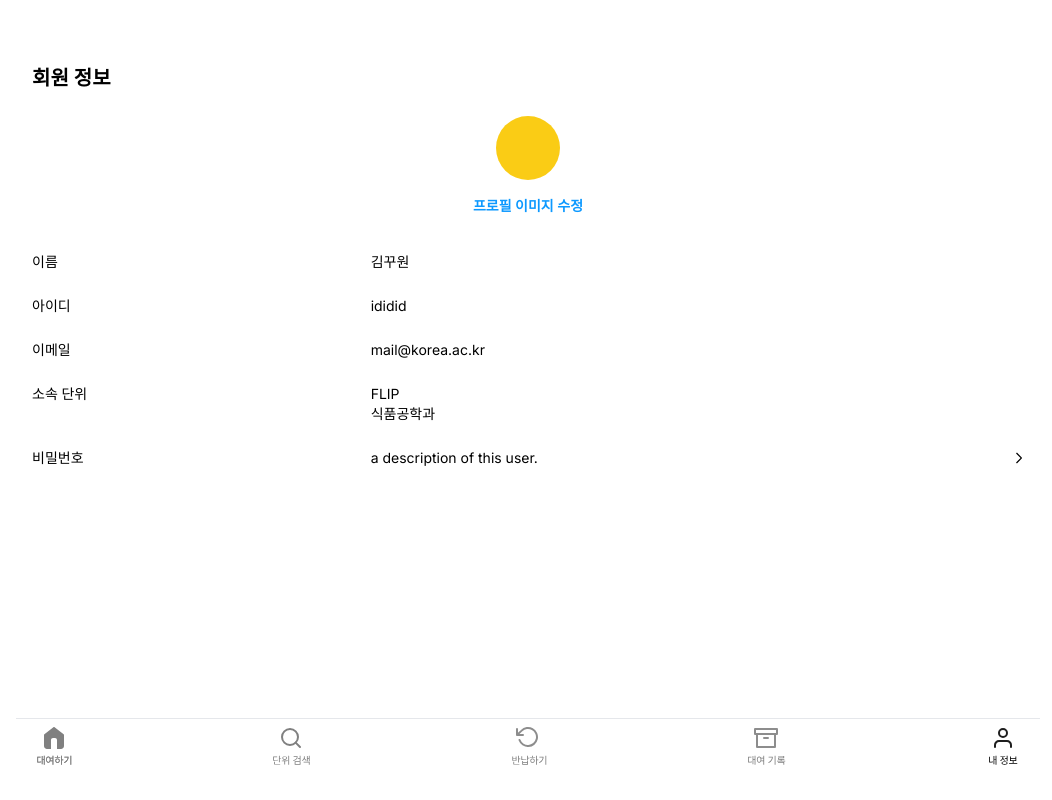
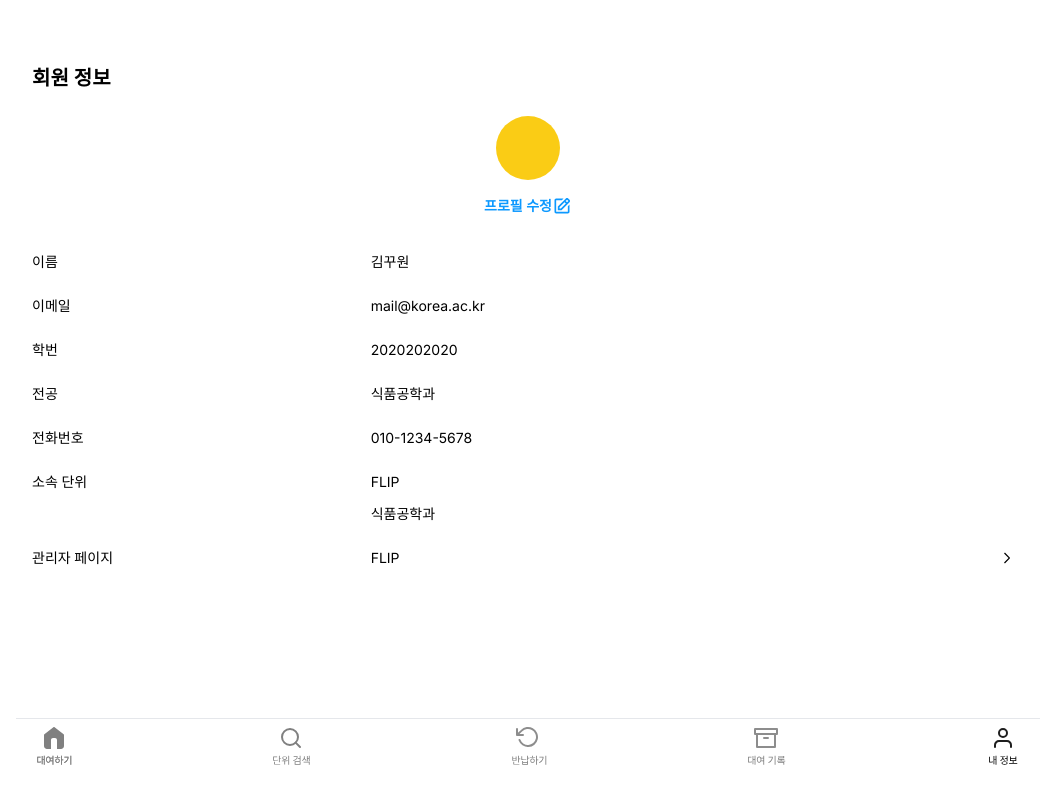
Before and after one commit to chelsh/taka-front, a Next.js app: page /profile in a window 1280 px wide. Shown: the whole page, without its empty margins (112-1164 px from the left). Built offline with nearby package versions, Linux system fonts and the light colour scheme.

Commit message:
✨ Update ui

```diff
--- a/app/(auth)/findPassword/page.tsx
+++ b/app/(auth)/findPassword/page.tsx
@@ -128,8 +128,12 @@ export default function Home() {
               textColor="text-white"
               innerText="임시 비밀번호 발급받기"
               onClick={() => {
+                if (isEmailValidated) {
+                  setModalText("이메일을 인증해주세요.");
+                  setShowModal(true);
+                }
+
                 /* 임시 비밀번호 발급 api*/
-
                 const resOk = true;
                 if (resOk) {
                   setCompleteSignUp(true);
@@ -139,7 +143,11 @@ export default function Home() {
           </div>
         </div>
         {showModal ? (
-          <Modal text={modalText} cancelable={false} setShowModal={setShowModal} />
+          <Modal
+            text={modalText}
+            cancelable={false}
+            setShowModal={setShowModal}
+          />
         ) : null}
         {isEmailValidated && completeSignUp ? (
           <ReadyToLogin text={"이메일로 임시 비밀번호가 발급되었습니다."} />
--- a/app/(auth)/login/page.tsx
+++ b/app/(auth)/login/page.tsx
@@ -26,6 +26,7 @@ export default function Home() {
         <div className="w-full text-center">
           <div className="mb-6 text-lg font-semibold">로그인</div>
           <div className="mx-6 flex flex-col items-center justify-center space-y-3 border-b-[1px] border-b-gray-200 pb-8">
+            {/* <div className="w-full"> */}
             <Input
               type="text"
               placeholder="학교 이메일"
@@ -39,6 +40,8 @@ export default function Home() {
                 setEmail(e.target.value);
               }}
             />
+            {/* <span className="absolute text-[#828282] right-10 mt-2">@korea.ac.kr</span> */}
+            {/* </div> */}
             {showEmailWarning ? (
               <div className="mb-3 ml-2 mt-1 w-full text-start text-xs text-red-700">
                 정확한 이메일 주소를 써주세요.
--- a/app/(auth)/signUp/page.tsx
+++ b/app/(auth)/signUp/page.tsx
@@ -149,7 +149,7 @@ export default function Home() {
                 />
                 <Input
                   type="text"
-                  placeholder="전공"
+                  placeholder="전공 (ex: 생명과학대학 식품공학과)"
                   value={major}
                   maxLength={20}
                   onChange={(e) => setMajor(e.target.value)}
--- a/app/(main)/layout.tsx
+++ b/app/(main)/layout.tsx
@@ -16,7 +16,7 @@ export default function RootLayout({
   return (
     <div>
       {children}
-      <div className="fixed  bottom-0 z-[999] flex w-full max-w-screen-lg flex-row justify-between border-t-[1px] border-t-gray-200 bg-white pb-8">
+      <div className="fixed bottom-0 flex w-full max-w-screen-lg flex-row justify-between border-t-[1px] border-t-gray-200 bg-white pb-8">
         <Link href="/rent">
           <Image
             src={
--- a/app/(main)/profile/page.tsx
+++ b/app/(main)/profile/page.tsx
@@ -15,28 +15,33 @@ export default function Profile() {
       <div className="px-4 pt-16 text-xl font-semibold">회원 정보</div>
       <div className="flex flex-col items-center justify-center py-6">
         <div className="mb-4 h-16 w-16 rounded-full bg-yellow-400" />
-        <button className="text-sm font-semibold text-[#0D99FF]">
-          프로필 이미지 수정
+        <button className="flex flex-row text-sm font-semibold text-[#0D99FF]">
+          프로필 수정
+          <Image src="/blueEditIcon.svg" width={20} height={20} alt="edit" />
         </button>
       </div>
       <div className="grid grid-cols-3 gap-6 px-4 py-3 text-sm font-medium">
         <div>이름</div>
         <div className="col-span-2 font-normal">{userData.name}</div>
-        <div>아이디</div>
-        <div className="col-span-2 font-normal">{userData.id}</div>
         <div>이메일</div>
         <div className="col-span-2 font-normal">{userData.email}</div>
+        <div>학번</div>
+        <div className="col-span-2 font-normal">2020202020</div>
+        <div>전공</div>
+        <div className="col-span-2 font-normal">식품공학과</div>
+        <div>전화번호</div>
+        <div className="col-span-2 font-normal">010-1234-5678</div>
         <div>소속 단위</div>
-        <div className="col-span-2 flex flex-col">
+        <div className="col-span-2 flex flex-col space-y-3">
           {userData.belongs.map((belong, idx) => (
             <div key={idx} className="font-normal">
               {belong}
             </div>
           ))}
         </div>
-        <div>비밀번호</div>
-        <div className="col-span-2 flex justify-between font-normal">
-          {userData.password}
+        <div>관리자 페이지</div>
+        <div className="col-span-2 flex justify-between pr-3 font-normal">
+          FLIP
           <span className="cursor-pointer">
             <Image
               src="/chevron-right.svg"
--- a/app/(main)/return/page.tsx
+++ b/app/(main)/return/page.tsx
@@ -28,7 +28,7 @@ export default function Return() {
       {rentedItems.map((item, idx) => (
         <div
           key={idx}
-          className="mx-2 flex flex-row border-b-[1px] py-3 text-center text-sm font-normal opacity-90"
+          className="mx-2 flex flex-row border-b-[1px] py-3 text-center text-sm font-normal"
         >
           <div className="flex-[14] leading-7">{item.rentDate}</div>
           <div className="flex-[20] leading-7">{item.item}</div>
@@ -43,17 +43,17 @@ export default function Return() {
             >
               반납하기
             </button>
-            {showModal ? (
-              <Modal
-                text={`'${item.item}'을 반납하시겠습니까?`}
-                cancelable={true}
-                setShowModal={setShowModal}
-                callback={callReturnItemApi}
-              />
-            ) : null}
           </div>
         </div>
       ))}
+      {showModal ? (
+        <Modal
+          text={`''을 반납하시겠습니까?`}
+          cancelable={true}
+          setShowModal={setShowModal}
+          callback={callReturnItemApi}
+        />
+      ) : null}
     </div>
   );
 }
--- a/app/(main)/searchGroup/page.tsx
+++ b/app/(main)/searchGroup/page.tsx
@@ -11,11 +11,15 @@ export default function SearchGroup() {
     { id: 1, belong: "생명과학대학", group: "식품공학과" },
     { id: 2, belong: "생명과학대학", group: "식품공학과" },
     { id: 3, belong: "생명과학대학", group: "식품공학과" },
+    { id: 3, belong: "생명과학대학", group: "식품공학과" },
+    { id: 3, belong: "생명과학대학", group: "식품공학과" },
+    { id: 3, belong: "생명과학대학", group: "식품공학과" },
   ];
 
   const [searchInput, setSearchInput] = useState<string>("");
   const [filteredGroups, setFilteredGroups] = useState<groupsType>(groups);
   const [showModal, setShowModal] = useState<boolean>(false);
+  const [selectedGroupId, setSelectedGroupId] = useState<number>();
 
   useEffect(() => {
     if (searchInput) {
@@ -54,28 +58,28 @@ export default function SearchGroup() {
       {filteredGroups.map((group, idx) => (
         <div
           key={idx}
-          className="mx-2 flex flex-row border-b-[1px] py-3 text-center text-sm font-normal opacity-90"
+          className="mx-2 flex flex-row border-b-[1px] py-3 text-center text-sm font-normal"
         >
           <div className="flex-[2] leading-7">{group.belong}</div>
           <div className="flex-[2] leading-7">{group.group}</div>
           <div className="flex-1">
             <button
-              className="rounded-lg bg-black px-5 py-[6px] text-xs font-semibold text-white"
+              className="rounded-lg bg-black px-4 py-[6px] text-xs font-semibold text-white"
               onClick={() => setShowModal(true)}
             >
               신청
             </button>
           </div>
-          {showModal ? (
-            <Modal
-              text={`'${group.group}'에 가입 신청하시겠습니까?`}
-              cancelable={true}
-              setShowModal={setShowModal}
-              callback={callJoinGroupApi}
-            />
-          ) : null}
         </div>
       ))}
+      {showModal ? (
+        <Modal
+          text={`''에 가입 신청하시겠습니까?`}
+          cancelable={true}
+          setShowModal={setShowModal}
+          callback={callJoinGroupApi}
+        />
+      ) : null}
     </div>
   );
 }
--- a/app/components/Modal.tsx
+++ b/app/components/Modal.tsx
@@ -12,19 +12,21 @@ export default function Modal({
   callback?: Function;
 }) {
   return (
-    <div className="fixed left-0 top-0 flex h-full w-full items-center justify-center">
+    <div className="z-30 fixed bg-black bg-opacity-50 left-0 top-0 flex h-full w-full items-center justify-center">
       <div
-        className="z-[999] w-2/3 rounded-xl bg-white text-center text-sm"
-        style={{ boxShadow: "0px 0px 10px 1px rgba(0,0,0,0.05)" }}
+        className="z-40 w-2/3 rounded-xl bg-white text-center text-sm"
+        // style={{ boxShadow: "0px 0px 10px 1px rgba(0,0,0,0.05)" }}
       >
         <div className="border-b-[1px] border-gray-300 py-8">{text}</div>
         <div className="flex flex-row divide-x-[1px]">
+          {cancelable ? (
             <div
               className="flex-1 cursor-pointer py-3"
               onClick={() => setShowModal(false)}
             >
               취소
             </div>
+          ) : null}
           <div
             className="flex-1 cursor-pointer py-3"
             onClick={() => {
```
Also changed, not shown: public/blueEditIcon.svg (added). Lines whose indentation alone changed are shown as unchanged.
